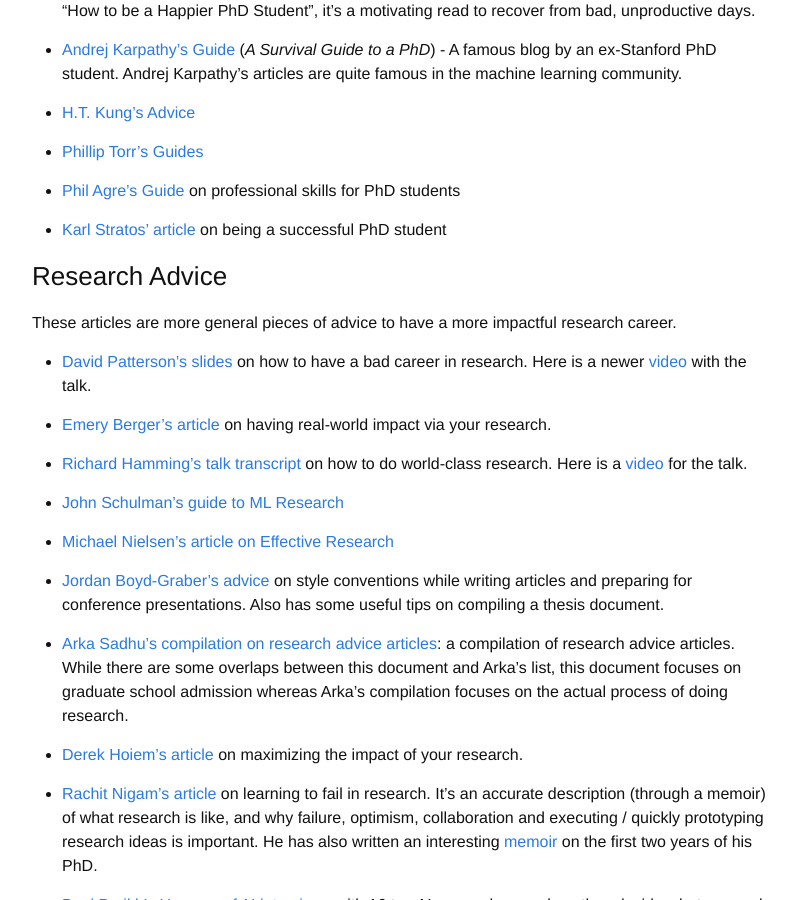
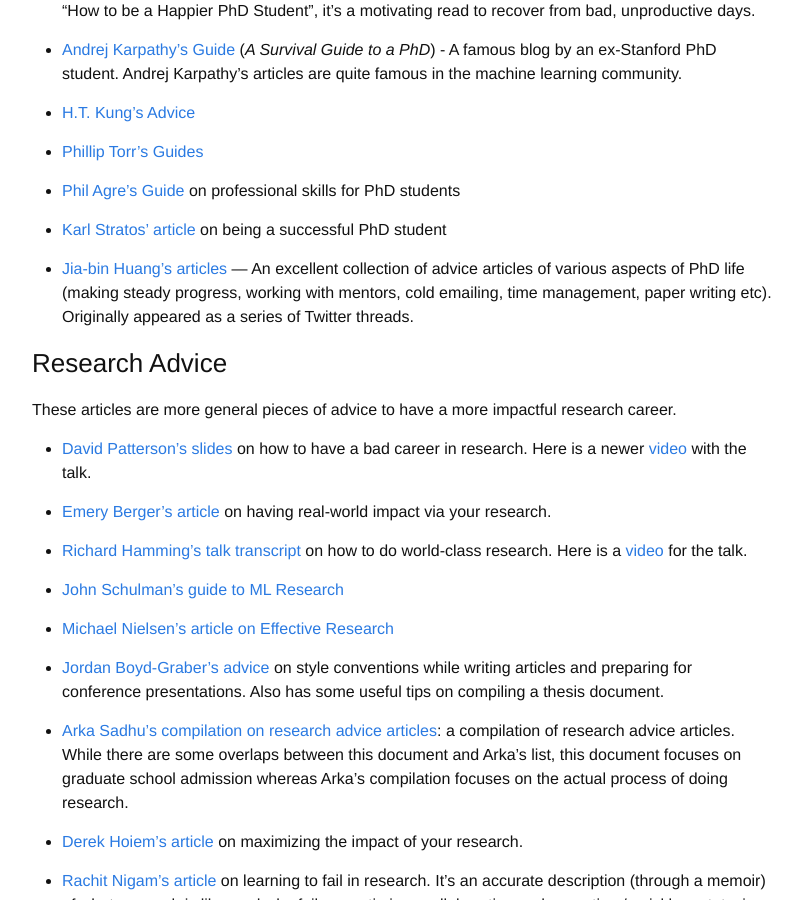
Before and after one commit to martiansideofthemoon/martiansideofthemoon.github.io, a Jekyll site: the page built from _posts/2018-05-30-grad-resources.markdown, in a window 1280 px wide and 900 px high, scrolled down 3066 px. Shown: the whole window, without its empty margins (238-1040 px from the left). Built offline with Jekyll 4.4.1, drawn with Linux system fonts in a browser that asks for light colours; comment, search, counter and statistics services are not loaded.

Commit message:
Update 2018-05-30-grad-resources.markdown

```diff
--- a/_posts/2018-05-30-grad-resources.markdown
+++ b/_posts/2018-05-30-grad-resources.markdown
@@ -89,6 +89,8 @@ These articles are guides for having a more successful PhD (*after* joining a Ph
 
 * [Karl Stratos' article](http://karlstratos.com/#student) on being a successful PhD student
 
+* [Jia-bin Huang's articles](https://github.com/jbhuang0604/awesome-tips) --- An excellent collection of advice articles of various aspects of PhD life (making steady progress, working with mentors, cold emailing, time management, paper writing etc). Originally appeared as a series of Twitter threads.
+
 ### Research Advice
 These articles are more general pieces of advice to have a more impactful research career.
 
```
